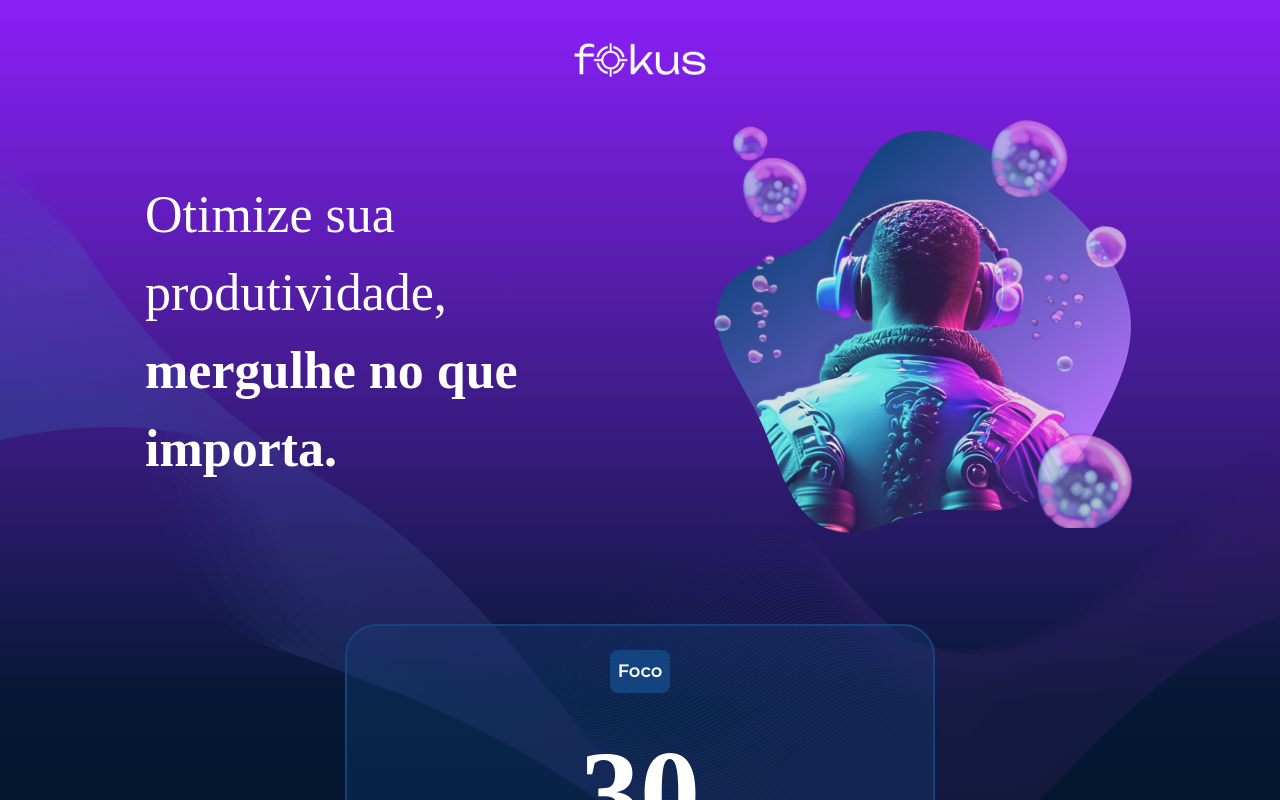
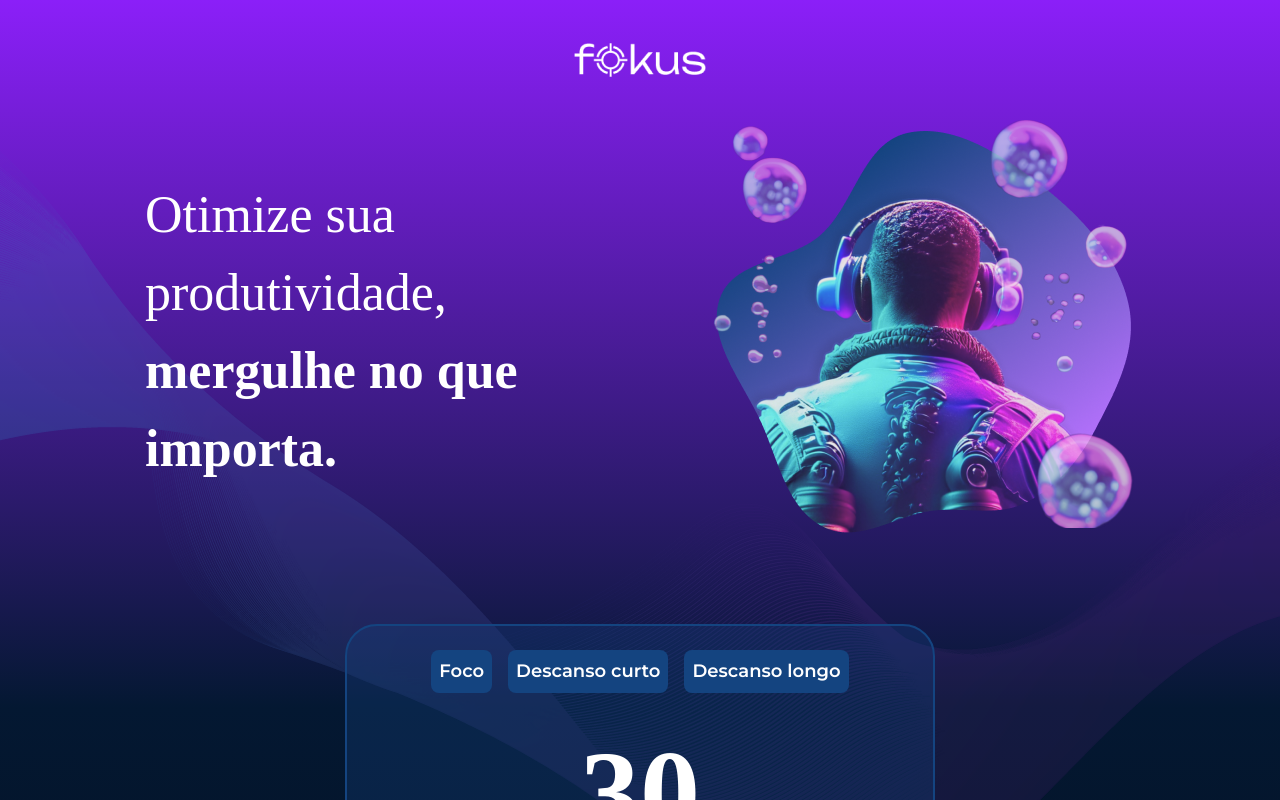
Before and after one commit to GGhiaroni/fokus-zustand, a React (Vite) app: page / in a window 1280 px wide. Shown: the top 800 px of the page. Built offline with nearby package versions, Linux system fonts and the light colour scheme; a web font is replaced by a local one.

Commit message:
trazendo os modos do cronometro da store para dentro do componente BotaoModo

```diff
--- a/src/components/Cronometro/BotoesModos/index.jsx
+++ b/src/components/Cronometro/BotoesModos/index.jsx
@@ -1,20 +1,21 @@
+import { MODO_CRONOMETRO } from "../../../store";
+import BotaoModo from "./BotaoModo";
 import styles from "./styles.module.css";
 
-import BotaoModo from "./BotaoModo";
-
 export default function BotoesModos() {
-  const modo = {
-    id: "foco",
-    nome: "Foco",
-    frase: ["Otimize sua produtividade,", "mergulhe no que importa."],
-    tempoInicialEmSegundos: 30,
-  };
+  const modos = [
+    MODO_CRONOMETRO.FOCO,
+    MODO_CRONOMETRO.DESCANSO_CURTO,
+    MODO_CRONOMETRO.DESCANSO_LONGO,
+  ];
 
   return (
     <ul className={styles["cronometer-modes"]}>
-      <li key={modo.id}>
-        <BotaoModo modoBotao={modo}>{modo.nome}</BotaoModo>
-      </li>
+      {modos.map((modo) => (
+        <li key={modo.id}>
+          <BotaoModo modoBotao={modo}>{modo.nome}</BotaoModo>
+        </li>
+      ))}
     </ul>
   );
 }
--- a/src/store/index.js
+++ b/src/store/index.js
@@ -1,3 +1,5 @@
+import { create } from "zustand";
+
 export const MODO_CRONOMETRO = {
   FOCO: {
     id: "foco",
```
